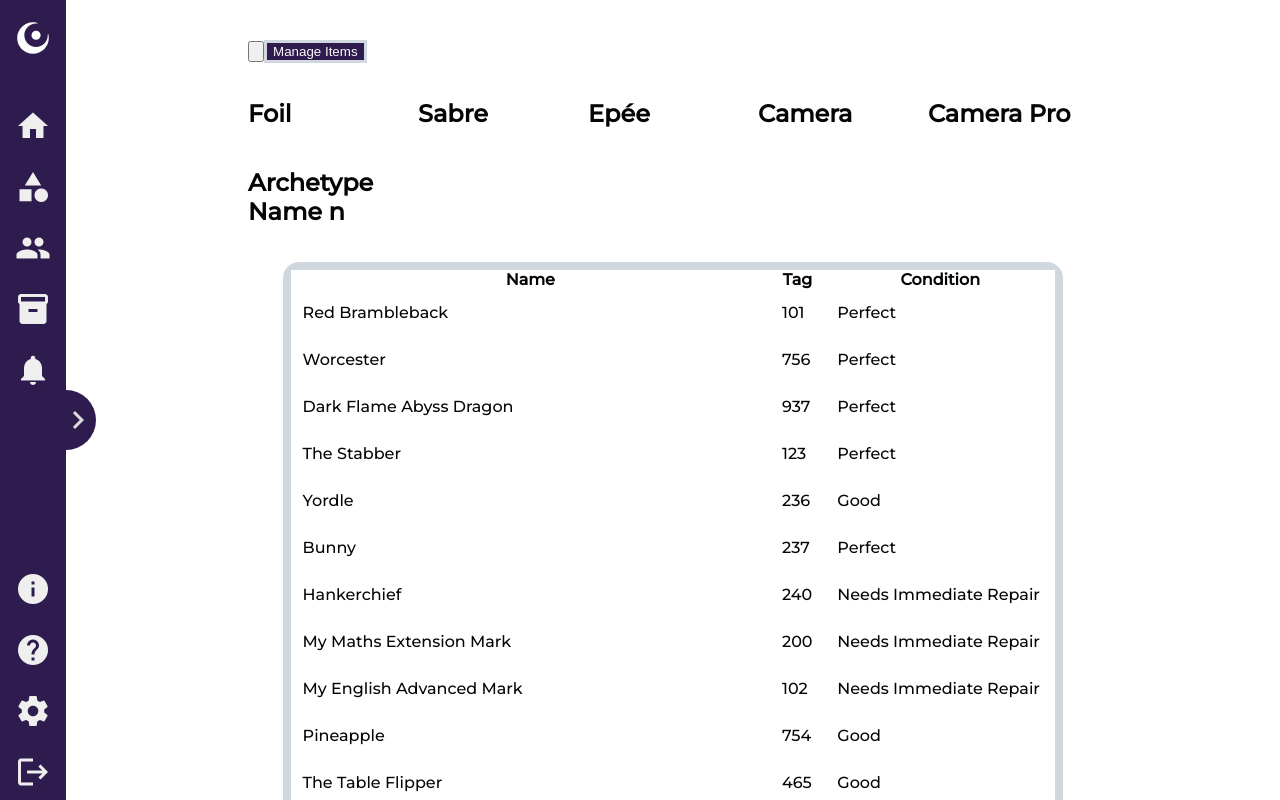
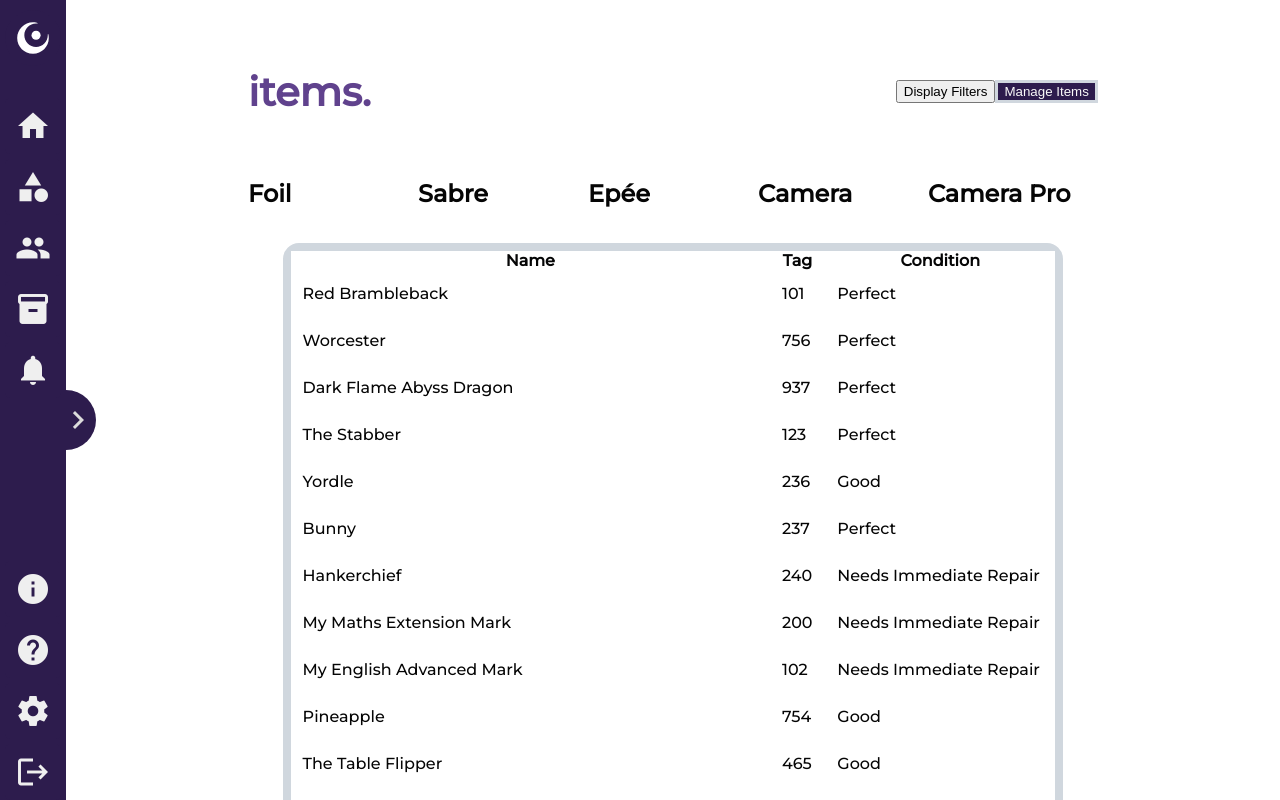
Before and after one commit to Appl3s-3/Aphelia-Front, a Vue app: page /items in a window 1280 px wide. Shown: the top 800 px of the page. Built offline with nearby package versions, Linux system fonts and the light colour scheme.

Commit message:
did thing(s)

```diff
--- a/src/components/ItemsFilters.vue
+++ b/src/components/ItemsFilters.vue
@@ -3,6 +3,7 @@
 
 <template>
 <div id="items-filters">
+        <!--
     <div id="filters-left">
         <span>
             Loaned in the past n days (insert slider here)
@@ -11,6 +12,7 @@
             (insert other filters here)
         </span>
     </div>
+        -->
     <div id="filters-right">
         <input class="filter" id="search-bar" type="text" name="search-items" placeholder="Search Name" @input="event => $emit('search', event.target.value)">
     </div>
@@ -21,7 +23,7 @@
 #items-filters {
     display: flex;
     flex-flow: row nowrap;
-    justify-content: space-around;
+    justify-content: flex-start;
     align-items: baseline;
 }
 
@@ -46,6 +48,7 @@
 }
 
 #search-bar {
-    text-align: right;
+    text-align: left;
+    width: 300px;
 }
 </style>
--- a/src/components/ItemsHeader.vue
+++ b/src/components/ItemsHeader.vue
@@ -10,9 +10,14 @@ const itemsSt = itemsLocal()
 
 <template>
 <div id="items-header">
-    <div id="toggle-buttons-container">
-        <input id="filters-toggle-button" type="button" name="toggle-filters" @click="itemsSt.toggle_filters()">
-        <input id="manage-menu-open-button" type="button" name="manage-item" value="Manage Items" @click="itemsSt.show_manage()">
+    <div id="items-top-row">
+        <h1 style="color: var(--aph-purple-light); font-size: 40px;">
+            items.
+        </h1>
+        <div id="toggle-buttons-container">
+            <input id="filters-toggle-button" type="button" name="toggle-filters" @click="itemsSt.toggle_filters()" value="Display Filters">
+            <input id="manage-menu-open-button" type="button" name="manage-item" value="Manage Items" @click="itemsSt.show_manage()">
+        </div>
     </div>
     <ItemsFilters v-if="itemsSt.filter_state" @search="(x) => itemsSt.searchParams = x"/>
 </div>
@@ -24,12 +29,21 @@ const itemsSt = itemsLocal()
     --filter-horizontal-margin: 15px;
 }
 
+#items-top-row {
+    display: flex;
+    align-items: center;
+    justify-content: space-between;
+}
+
 #items-header {
-    display: grid;
+    display: flex;
     grid: auto / 80% 20%;
+    flex-direction: column;
 }
 
 #toggle-buttons-container {
+    display: flex;
+    align-items: centre;
 }
 
 #filters-toggle-button {
--- a/src/store/useInventory.js
+++ b/src/store/useInventory.js
@@ -77,7 +77,7 @@ export const useInventory = defineStore('inventoryStore', {
                         ["RED-H74", "True"]
                     ]
                 },
-                {name: "Archetype Name n"}
+                //{name: "Archetype Name n"}
             ]
         }
     },
```
